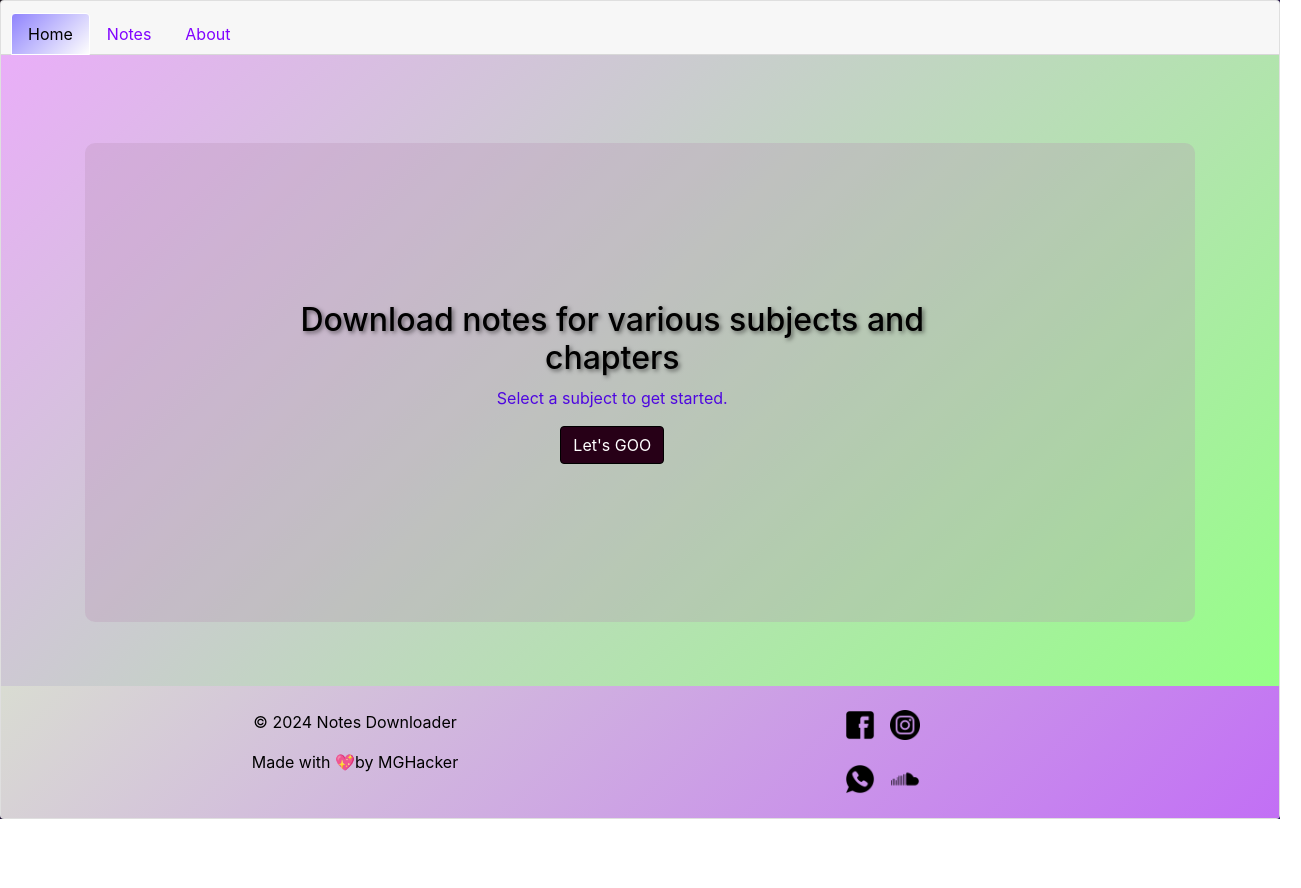
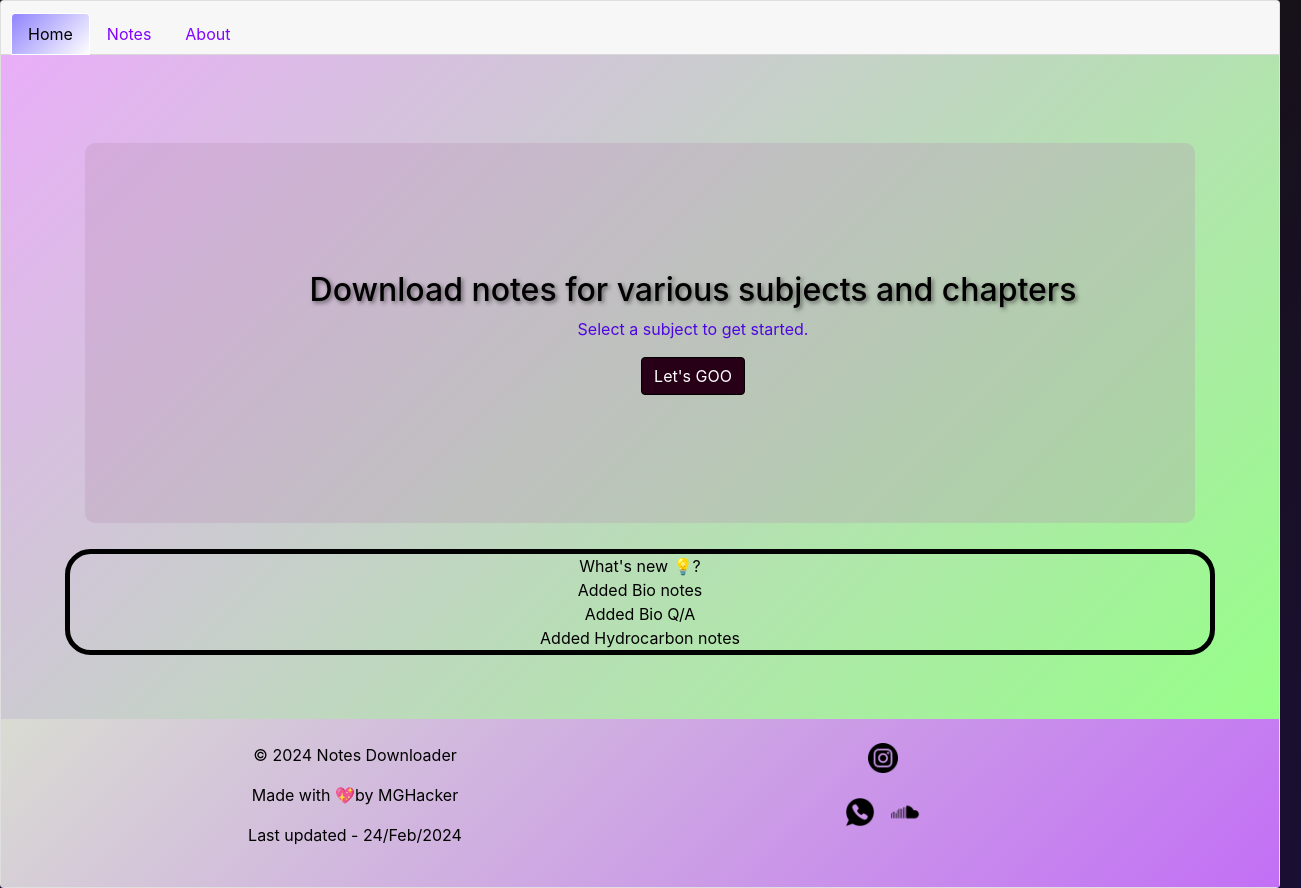
Before and after one commit to MangalNathYadav/Notes_Downloader, a plain HTML site: page index.html in a window 1280 px wide. Shown: the whole page, 1301 px wide, since content can reach past the window. Before the commit the page ends 819 px from the top, so only its background shows below. Drawn offline with nearby package versions, Linux system fonts and the light colour scheme.

Commit message:
Update index.html

```diff
--- a/index.html
+++ b/index.html
@@ -33,7 +33,7 @@
         }
 
         .tab-content {
-            padding: 20px;
+            padding: 5vh;
             color: #000;
         }
 
@@ -127,18 +127,29 @@
                 <div class=" transparent-card" style="border-radius: 10px;">
 
 
-                    <div class="card1" style="width: 95%; align-content: center;">
-                        <div class="card-body" style="padding: 15%;">
+                    <div class="card1" style="width: 95vw; align-content: center;">
+                        <div class="card-body" style="padding: 10vw; padding-bottom: 10vw;">
                             <h2>Download notes for various subjects and chapters</h2>
                             <p>Select a subject to get started.</p>
                             <a href="notes.html" class="btn btn-primary">Let's GOO</a>
+
+
 
                         </div>
                     </div>
 
                 </div>
             </div>
+            <div style="border: #000 solid 5px ; margin-top:2vw; border-radius: 2vw; align-items: center;">
+                What's new 💡?
+                <br>Added Bio notes
+                <br>Added Bio Q/A
+                <br>Added Hydrocarbon notes
+            </div>
         </div>
+
+
+
 
         <footer class="footer py-4">
             <div class="container">
@@ -147,14 +158,17 @@
                         <p>&copy; 2024 Notes Downloader</p>
 
                         <p>Made with 💖by MGHacker</p>
+
+                        <p>Last updated - 24/Feb/2024</p>
+
                     </div>
                     <div class="col-md-5">
                         <div class="social-links ">
-                            <a href=""><img width="40px" style="padding-left:10px;" src="fb.png" alt=""></a>
-                            <a href=""><img width=40px style="padding-left: 10px;" src="ig.png" alt=""></a>
+
+                            <a href="https://www.instagram.com/optimistic__thunder/"><img width=40px style="padding-left: 10px;" src="ig.png" alt=""></a>
                             <br><br>
-                            <a href=""><img width=40px style="padding-left: 10px;" src="wp.png" alt=""></a>
-                            <a href=""><img width=40px style="padding-left: 10px;" src="web.png" alt=""></a>
+                            <a href="https://wa.me/+917800171651"><img width=40px style="padding-left: 10px;" src="wp.png" alt=""></a>
+                            <a href="https://hackdevs.netlify.app"><img width=40px style="padding-left: 10px;" src="web.png" alt=""></a>
                         </div>
                     </div>
                 </div>
```
